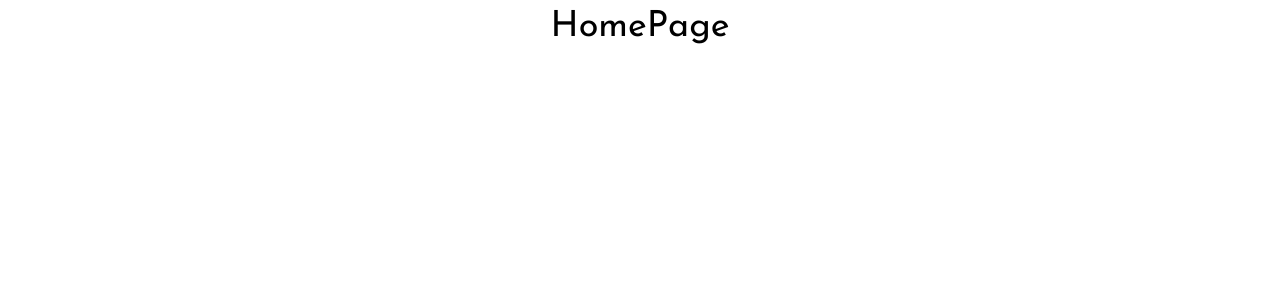
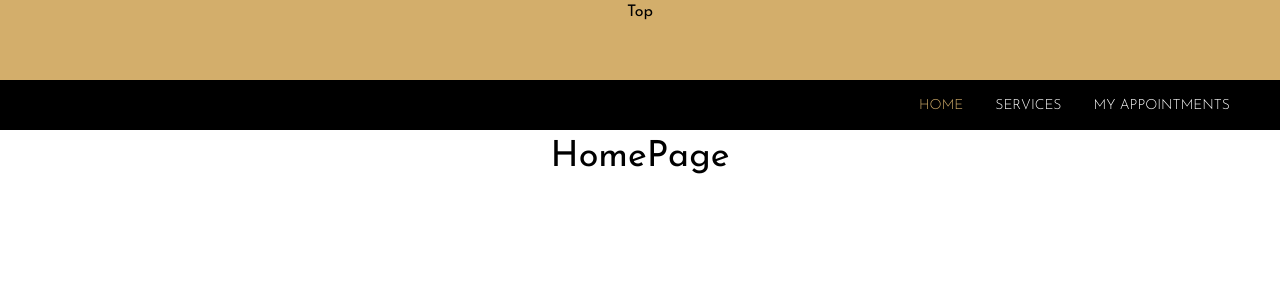
Before and after one commit to amita-roy/Appointment-booking-app-frontend, a React (Create React App) app: page / in a window 1280 px wide. Shown: the top 300 px of the page. Built offline with nearby package versions, Linux system fonts and the light colour scheme.

Commit message:
Add bottom header styles

```diff
--- a/src/components/app/App.js
+++ b/src/components/app/App.js
@@ -1,9 +1,11 @@
+import Header from '../../container/header/Header';
 import Routes from '../../Routes';
 import './App.css';
 
 function App() {
   return (
     <div className="App">
+      <Header />
       <Routes />
     </div>
   );
--- /dev/null
+++ b/src/container/header/Header.js
@@ -0,0 +1,44 @@
+import React, { PureComponent } from 'react';
+import { NavLink } from 'react-router-dom';
+import styles from './header.module.css';
+
+class Header extends PureComponent {
+  render() {
+    const activeStyle = {
+      color: '#d3ae6b',
+    };
+    return (
+      <div className="header">
+        <div className={styles.headerTop}>Top</div>
+        <div className={styles.headerBottom}>
+          <NavLink
+            to="/"
+            exact
+            className={styles.bottomNavFont}
+            activeStyle={activeStyle}
+          >
+            HOME
+          </NavLink>
+          <NavLink
+            to="/services"
+            exact
+            className={`${styles.bottomNavFont} ml-8`}
+            activeStyle={activeStyle}
+          >
+            SERVICES
+          </NavLink>
+          <NavLink
+            to="/appointments"
+            exact
+            className={`${styles.bottomNavFont} ml-8`}
+            activeStyle={activeStyle}
+          >
+            MY APPOINTMENTS
+          </NavLink>
+        </div>
+      </div>
+    );
+  }
+}
+
+export default Header;
--- /dev/null
+++ b/src/container/header/header.module.css
@@ -0,0 +1,28 @@
+:root {
+  --primary-color: #d3ae6b;
+  --primary-dark: #6e5e3d;
+}
+
+.headerTop {
+  background-color: var(--primary-color);
+  height: 80px;
+}
+
+.headerBottom {
+  height: 50px;
+  background-color: black;
+  display: flex;
+  justify-content: flex-end;
+  align-items: center;
+  padding: 0 50px;
+}
+
+.bottomNavFont {
+  font-weight: 300;
+  font-size: 14px;
+  color: white;
+}
+
+.activeStyle {
+  color: var(--primary-color);
+}
```
